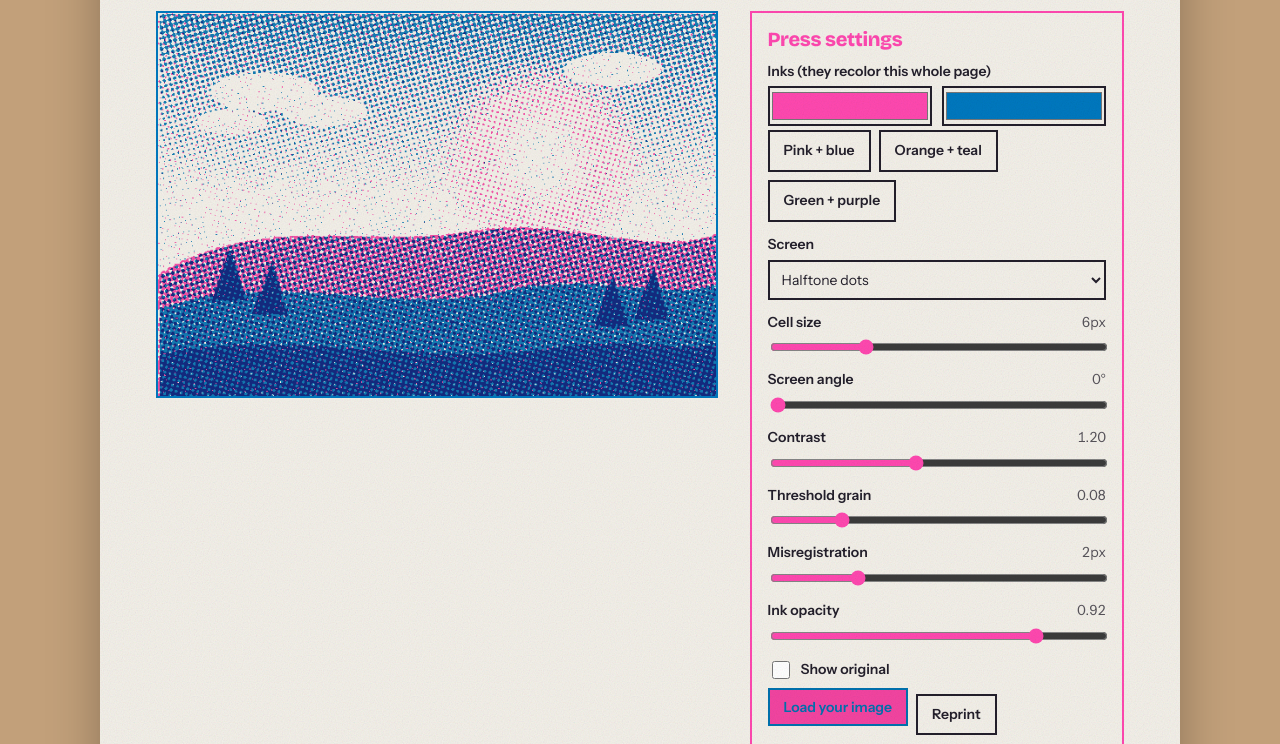
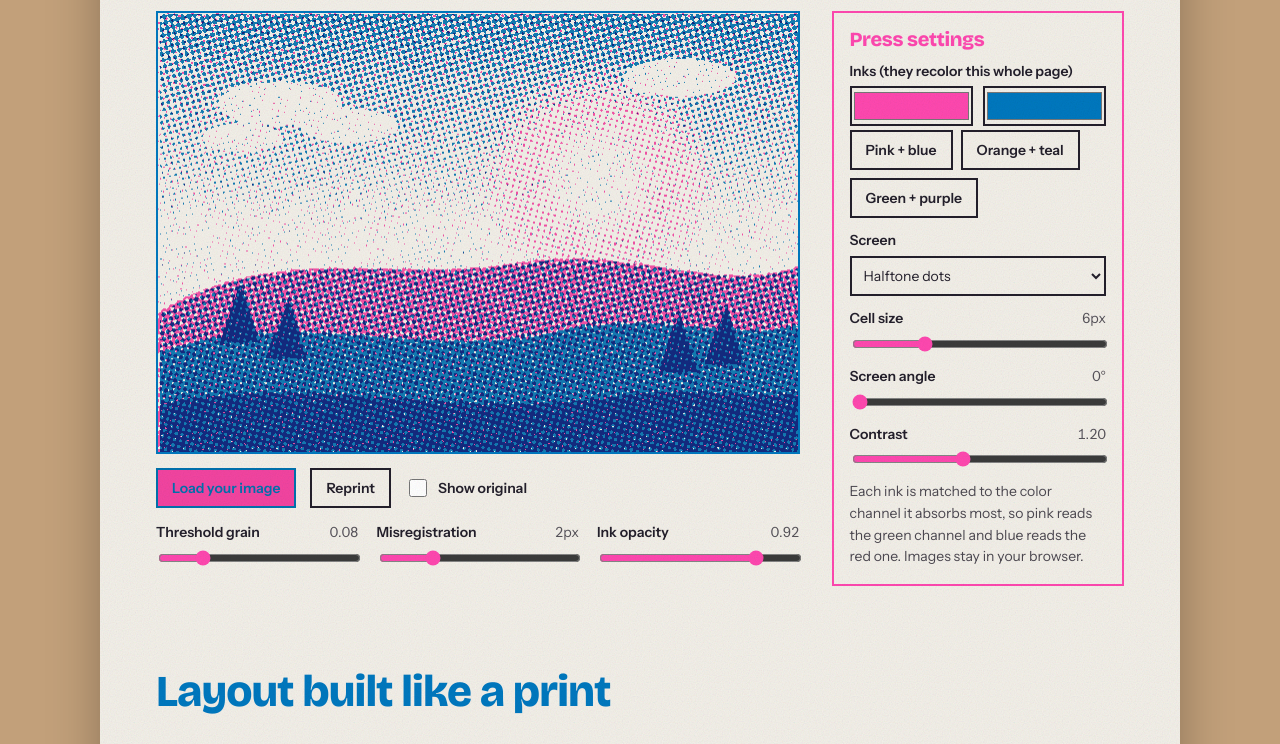
Before and after one commit to yafira/fluoro-riso, a plain HTML site: page index.html in a window 1280 px wide. Shown: the part 503-1247 px from the top of the page. Drawn offline with nearby package versions, Linux system fonts and the light colour scheme.

Commit message:
aligned the press buttons and moved the print sliders under the image

```diff
--- a/css/styles.css
+++ b/css/styles.css
@@ -80,13 +80,15 @@ p { margin: 0 0 12px; max-width: 62ch; }
 
 .press {
   display: grid;
-  grid-template-columns: minmax(0, 1.5fr) minmax(240px, 1fr);
+  grid-template-columns: minmax(0, 2.2fr) minmax(250px, 1fr);
   gap: clamp(16px, 3vw, 32px);
   align-items: start;
 }
 @media (max-width: 780px) { .press { grid-template-columns: minmax(0, 1fr); } }
 
 .frame {
+  width: fit-content;
+  max-width: 100%;
   border: 2px solid var(--ink-b);
   line-height: 0;
   background: #fff;
@@ -115,9 +117,14 @@ select {
 .check input { width: 18px; height: 18px; accent-color: var(--ink-a); }
 
 .btn {
+  display: inline-flex;
+  align-items: center;
+  justify-content: center;
+  min-height: 40px;
   font: inherit;
   font-weight: 600;
   font-size: 14px;
+  line-height: 1.2;
   cursor: pointer;
   padding: 8px 14px;
   color: var(--text);
@@ -133,7 +140,12 @@ select {
 }
 .btn.solid:hover { background: var(--ink-b); color: var(--paper); }
 .presets { display: flex; flex-wrap: wrap; gap: 8px; }
-.file { display: inline-block; }
+.stage-col { display: grid; gap: 14px; align-content: start; min-width: 0; }
+.actions { display: flex; flex-wrap: wrap; align-items: center; gap: 10px 14px; }
+.flaws { display: grid; grid-template-columns: repeat(3, minmax(0, 1fr)); gap: 12px 18px; }
+@media (max-width: 620px) { .flaws { grid-template-columns: minmax(0, 1fr); } }
+.panel .note { margin: 0; }
+.file { position: relative; display: inline-flex; }
 .file input { position: absolute; width: 1px; height: 1px; opacity: 0; }
 .file:focus-within .btn { outline: 3px solid var(--ink-b); outline-offset: 2px; }
 button:focus-visible, select:focus-visible, input:focus-visible {
--- a/index.html
+++ b/index.html
@@ -18,7 +18,28 @@
   <p class="lede">Two inks, one sheet of paper. Load an image, then push the sliders to see how each print flaw changes the look. The same settings drive the page layout and the filter demo further down.</p>
 
   <div class="press">
-    <div class="frame"><canvas id="out" aria-label="Riso print preview"></canvas></div>
+    <div class="stage-col">
+      <div class="frame"><canvas id="out" aria-label="Riso print preview"></canvas></div>
+      <div class="actions">
+        <label class="file"><input type="file" id="file" accept="image/*"><span class="btn solid">Load your image</span></label>
+        <button class="btn" type="button" id="reprint">Reprint</button>
+        <label class="check"><input type="checkbox" id="orig"> Show original</label>
+      </div>
+      <div class="flaws">
+        <div class="row">
+          <label for="grain">Threshold grain <output id="grainO"></output></label>
+          <input type="range" id="grain" min="0" max="0.4" step="0.01" value="0.08">
+        </div>
+        <div class="row">
+          <label for="mis">Misregistration <output id="misO"></output></label>
+          <input type="range" id="mis" min="0" max="8" step="1" value="2">
+        </div>
+        <div class="row">
+          <label for="opacity">Ink opacity <output id="opacityO"></output></label>
+          <input type="range" id="opacity" min="0.6" max="1" step="0.01" value="0.92">
+        </div>
+      </div>
+    </div>
 
     <div class="panel">
       <h3>Press settings</h3>
@@ -57,25 +78,7 @@
         <label for="contrast">Contrast <output id="contrastO"></output></label>
         <input type="range" id="contrast" min="0.6" max="2" step="0.05" value="1.2">
       </div>
-      <div class="row">
-        <label for="grain">Threshold grain <output id="grainO"></output></label>
-        <input type="range" id="grain" min="0" max="0.4" step="0.01" value="0.08">
-      </div>
-      <div class="row">
-        <label for="mis">Misregistration <output id="misO"></output></label>
-        <input type="range" id="mis" min="0" max="8" step="1" value="2">
-      </div>
-      <div class="row">
-        <label for="opacity">Ink opacity <output id="opacityO"></output></label>
-        <input type="range" id="opacity" min="0.6" max="1" step="0.01" value="0.92">
-      </div>
 
-      <label class="check"><input type="checkbox" id="orig"> Show original</label>
-
-      <div class="presets">
-        <label class="file"><input type="file" id="file" accept="image/*"><span class="btn solid">Load your image</span></label>
-        <button class="btn" type="button" id="reprint">Reprint</button>
-      </div>
       <p class="note">Each ink is matched to the color channel it absorbs most, so pink reads the green channel and blue reads the red one. Images stay in your browser.</p>
     </div>
   </div>
```
Also changed, not shown: README.md, docs/images/filter.png (deleted), docs/images/inks.png (deleted), docs/images/misregistration.png (deleted), docs/images/modes.png (deleted), docs/images/original.png (deleted), docs/images/pipeline.png (deleted), docs/images/result.png (deleted), docs/images/ui-layout.png (deleted), docs/images/ui-press.png.
